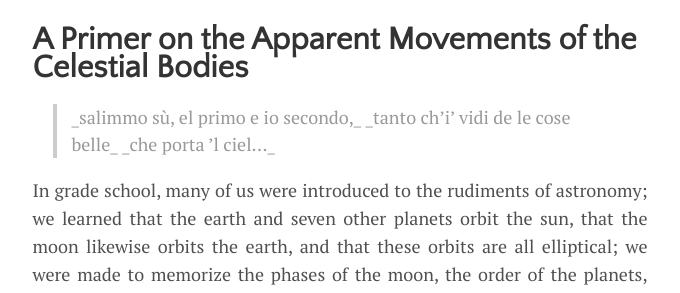
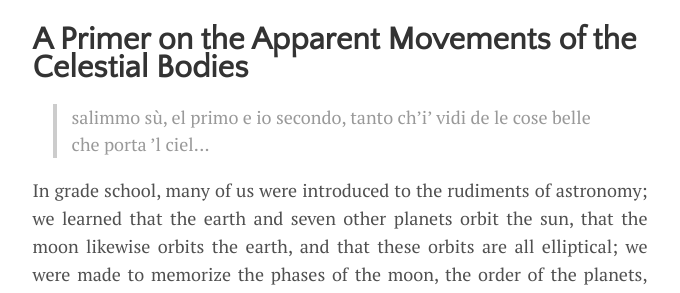
Before and after one commit to DanielAmes/DanielAmes.github.io, a Jekyll site: the page built from _posts/2025-02-19-primer.md, in a window 1280 px wide and 900 px high. Shown: the part 144-437 px from the top of the window, without its empty margins (300-980 px from the left). Built offline with Jekyll 4.4.1, drawn with Linux system fonts in a browser that asks for light colours.

```diff
--- a/_posts/2025-02-19-primer.md
+++ b/_posts/2025-02-19-primer.md
@@ -5,11 +5,9 @@ author: "Daniel Ames"
 categories: journal
 tags: [documentation,sample]
 hide_related_posts: true
-epigraph: "_salimmo sù, el primo e io secondo,_
-
-_tanto ch’i’ vidi de le cose belle_
-
-_che porta ’l ciel..._"
+epigraph: "salimmo sù, el primo e io secondo,
+tanto ch’i’ vidi de le cose belle
+che porta ’l ciel..."
 ---
 
 In grade school, many of us were introduced to the rudiments of astronomy; we learned that the earth and seven other planets orbit the sun, that the moon likewise orbits the earth, and that these orbits are all elliptical; we were made to memorize the phases of the moon, the order of the planets, etc. But as homely as these bare facts may seem, they are in reality quite theoretical. They are divorced from our daily experience of the sky, and to our detriment we received little grounding in the relations that hold between the celestial phenomena that we perceive when, by night, we chance to cast a glance upward and this little cache of abstract knowledge.
```
